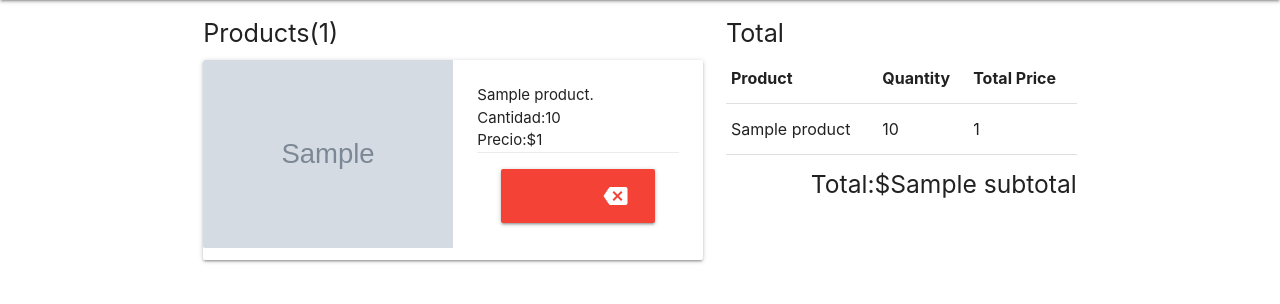
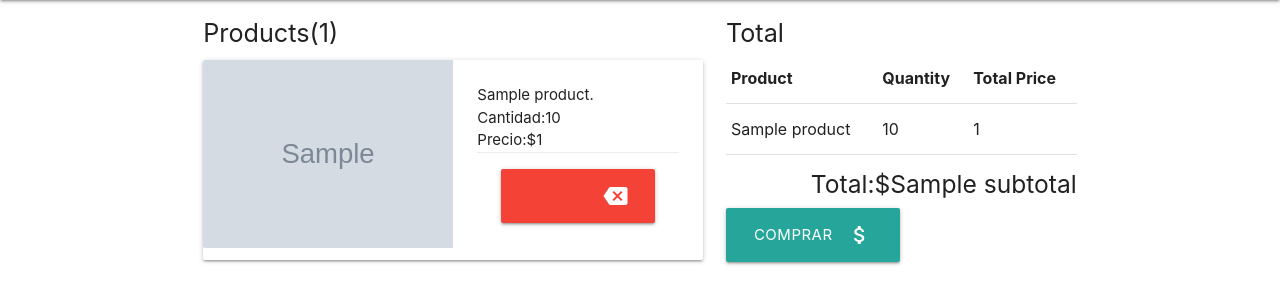
Before and after one commit to AsaelCerros/e-shop-django, a Django app: template shop/templates/shop/cart.html in a window 1280 px wide. Shown: the part 64-368 px from the top of the page. Run offline with Django 3.2, Linux system fonts and the light colour scheme; the template is opened without the code that fills it: most values are stand-ins (such as "Sample title", 1, 10 or a date in 2020); grey boxes marked "Sample" are stand-in pictures.

Commit message:
Final commit

```diff
--- a/shop/templates/shop/cart.html
+++ b/shop/templates/shop/cart.html
@@ -39,6 +39,7 @@
              {% endfor %}
          </table>
       <h5 class="right-align">Total:${{subtotal}}</h5>
+      <button onclick="M.toast({html: 'Purchase completed'})" class="waves-effect waves-light btn-large"><i class="material-icons right">attach_money</i>Comprar</button>
       </div>
     </div>
 
```
Also changed, not shown: db.sqlite3.
